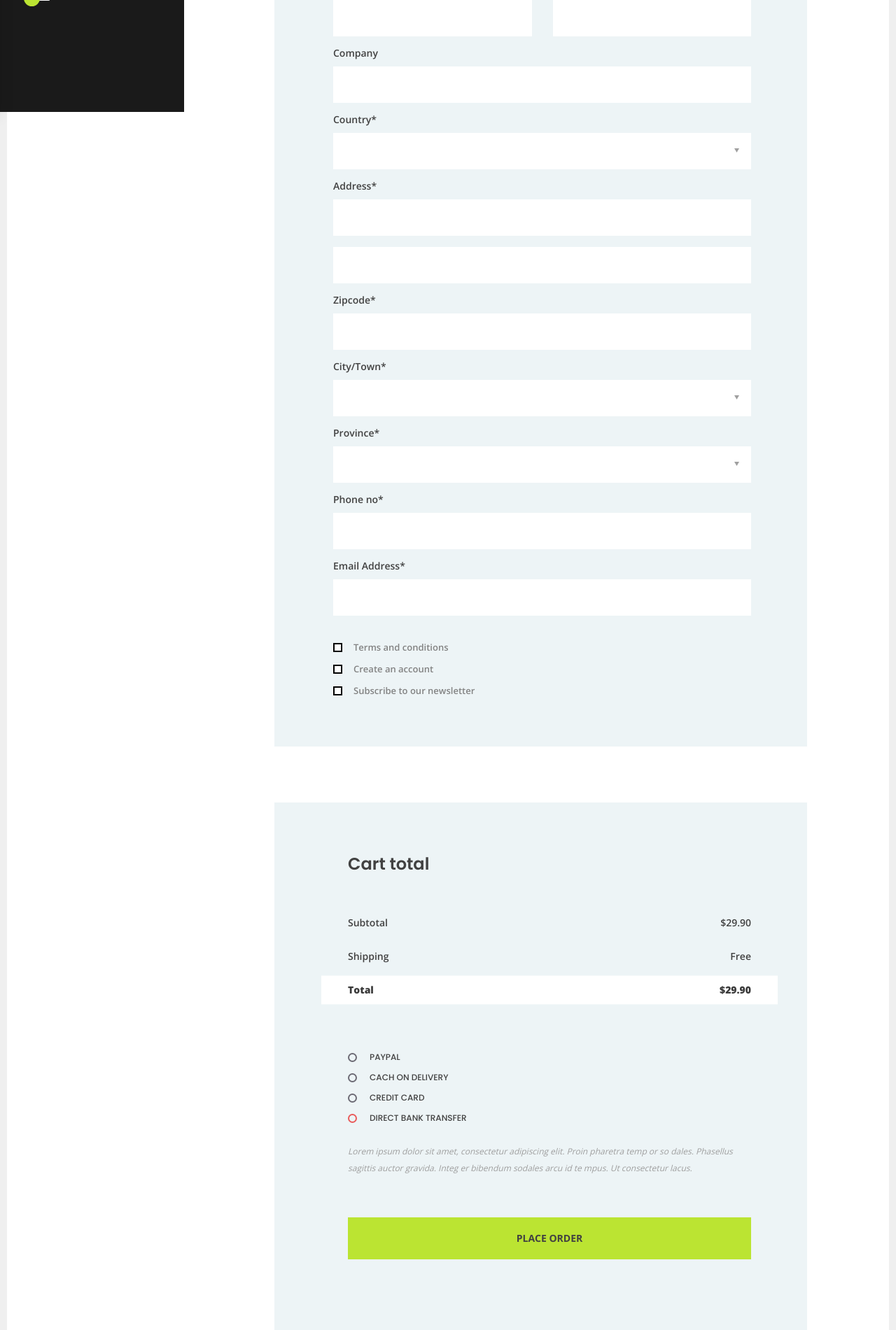
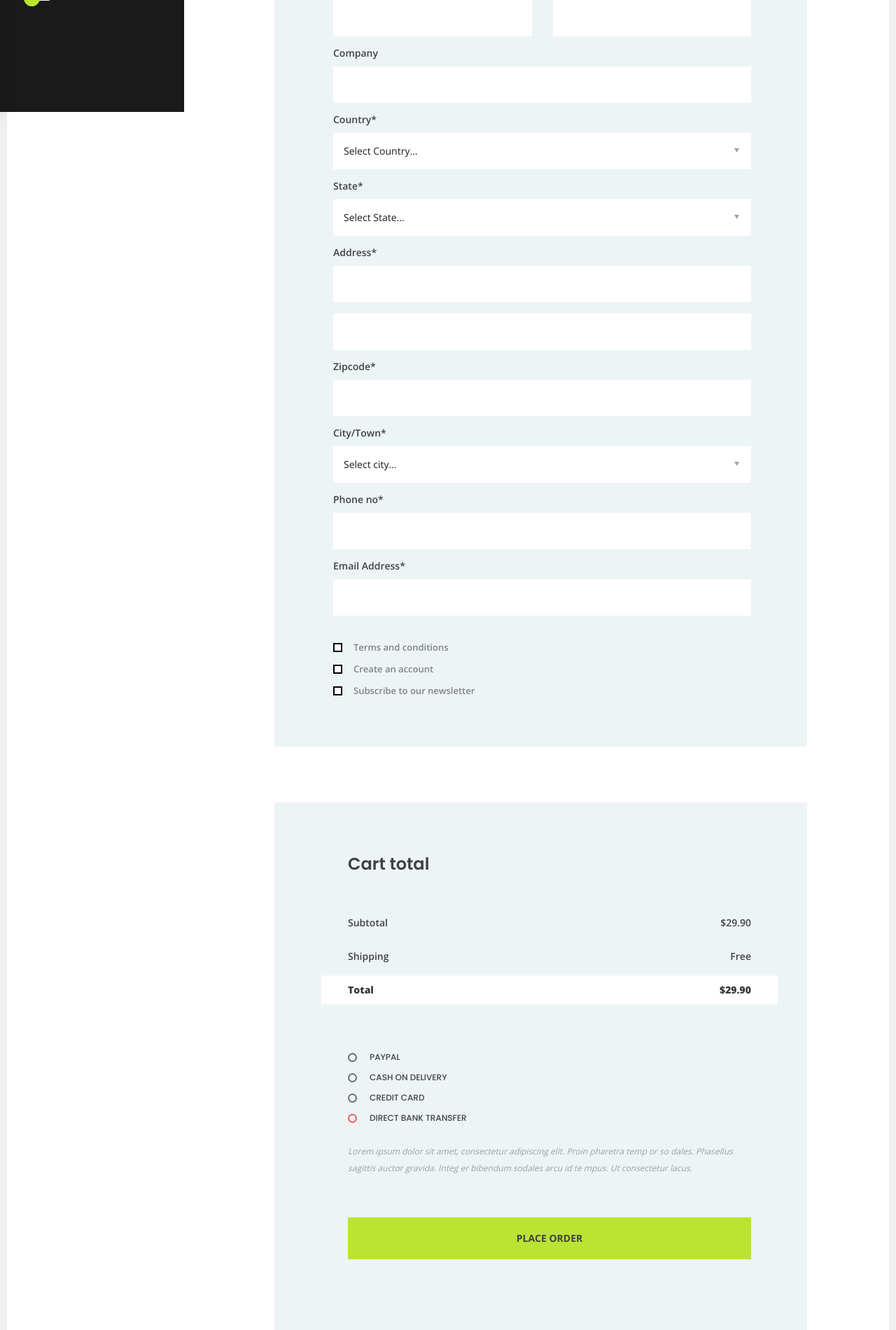
Before and after one commit to data-pirate/Astar, a Django app: page /checkout/ in a window 1280 px wide. Shown: the part 640-2541 px from the top of the page at 70% size. Run offline with Django 3.2, Linux system fonts and the light colour scheme; some libraries are stand-ins or nearby versions.

Commit message:
update checkout page

```diff
--- a/shopping_site/templates/checkout.html
+++ b/shopping_site/templates/checkout.html
@@ -16,7 +16,7 @@
 			<div class="home_title">Checkout</div>
 			<div class="breadcrumbs">
 				<ul class="d-flex flex-row align-items-center justify-content-start">
-					<li><a href="index.html">Home</a></li>
+					<li><a href="{% url 'index' %}">Home</a></li>
 					<li><a href="cart.html">Your Cart</a></li>
 					<li>Checkout</li>
 				</ul>
@@ -61,14 +61,18 @@
 									</div>
 									<div>
 										<!-- Country -->
-										<label for="checkout_country">Country*</label>
-										<select name="checkout_country" id="checkout_country"
-											class="dropdown_item_select checkout_input" require="required">
-											<option></option>
-											<option>Lithuania</option>
-											<option>Sweden</option>
-											<option>UK</option>
-											<option>Italy</option>
+										<label for="country">Country*</label>
+										<select name="country" id="countryId"
+											class="dropdown_item_select checkout_input countries order-alpha" require="required">
+											<option value="">Select Country...</option>
+										</select>
+									</div>
+									<div>
+										<!-- State -->
+										<label for="state">State*</label>
+										<select name="state" id="stateId" class="dropdown_item_select checkout_input states order-alpha"
+											require="required">
+											<option value="">Select State...</option>
 										</select>
 									</div>
 									<div>
@@ -87,26 +91,10 @@
 									</div>
 									<div>
 										<!-- City / Town -->
-										<label for="checkout_city">City/Town*</label>
-										<select name="checkout_city" id="checkout_city"
-											class="dropdown_item_select checkout_input" require="required">
-											<option></option>
-											<option>City</option>
-											<option>City</option>
-											<option>City</option>
-											<option>City</option>
-										</select>
-									</div>
-									<div>
-										<!-- Province -->
-										<label for="checkout_province">Province*</label>
-										<select name="checkout_province" id="checkout_province"
-											class="dropdown_item_select checkout_input" require="required">
-											<option></option>
-											<option>Province</option>
-											<option>Province</option>
-											<option>Province</option>
-											<option>Province</option>
+										<label for="city">City/Town*</label>
+										<select name="city" id="cityId" class="dropdown_item_select checkout_input cities order-alpha"
+											require="required">
+											<option value="">Select city...</option>
 										</select>
 									</div>
 									<div>
@@ -156,7 +144,6 @@
 								</form>
 							</div>
 						</div>
-
 						<!-- Cart Total -->
 						<div class="cart_total">
 							<div class="cart_total_inner checkout_box">
@@ -183,7 +170,7 @@
 											<input type="radio" name="radio">
 											<span class="checkmark"></span>
 										</label>
-										<label class="payment_option clearfix">Cach on delivery
+										<label class="payment_option clearfix">Cash on delivery
 											<input type="radio" name="radio">
 											<span class="checkmark"></span>
 										</label>
@@ -218,4 +205,5 @@
 
 {% block js %}
 <script src="{% static 'js/checkout.js' %}"></script>
+<script src="https://geodata.solutions/includes/countrystatecity.js"></script>
 {% endblock %}
```
Also changed, not shown: shopping_site/cart/models.py (+9 -0 lines), shopping_site/templates/basic.html (+24 -27 lines), shopping_site/templates/signup.html (+14 -10 lines).
